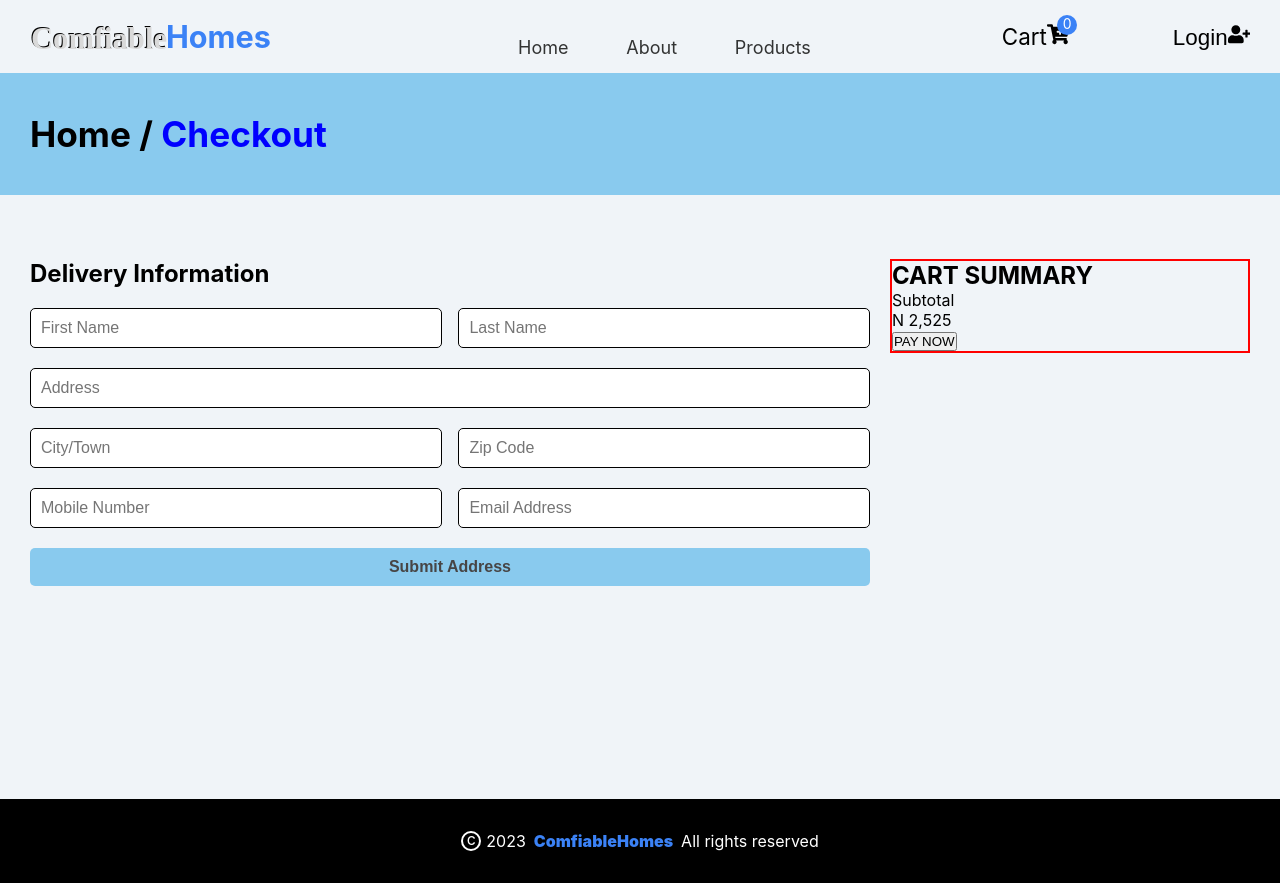
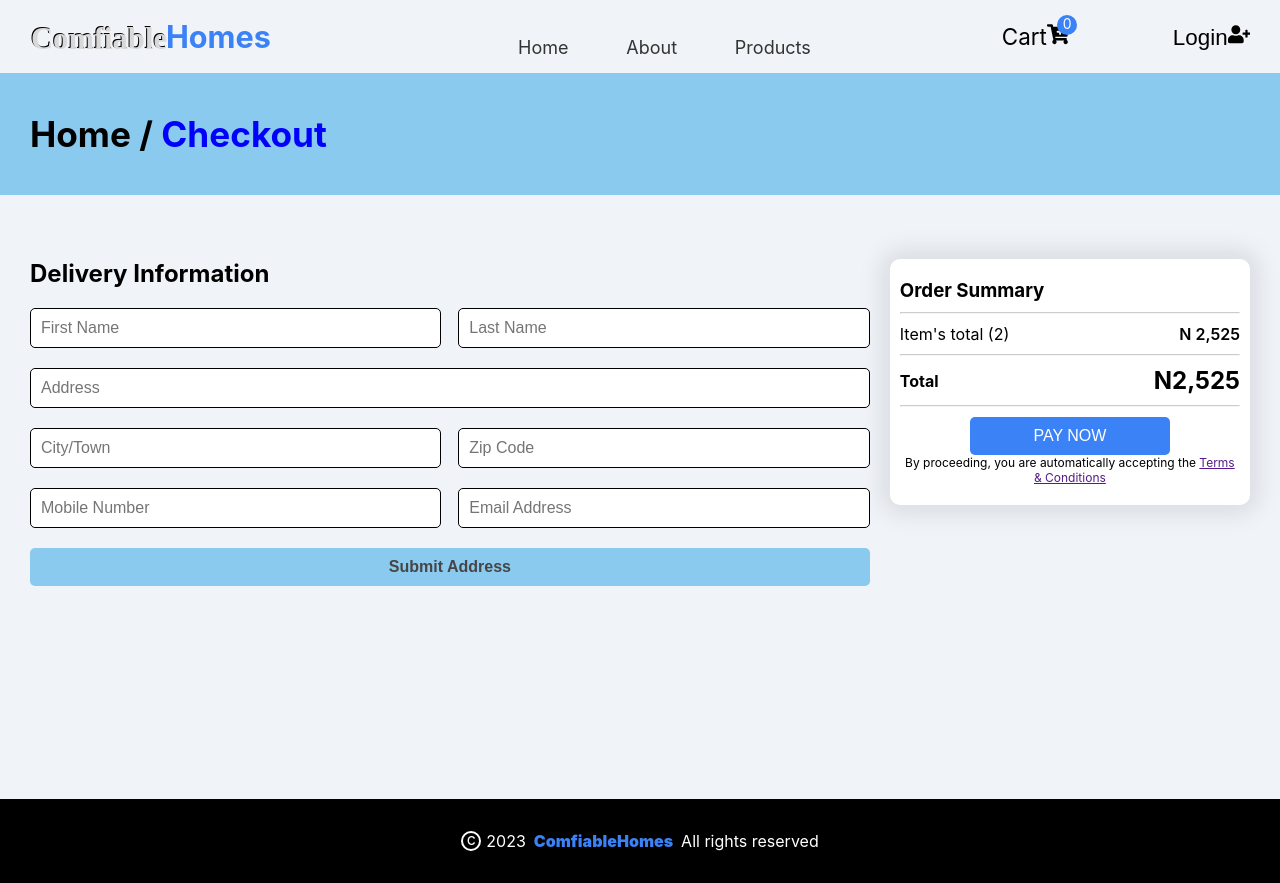
Before and after one commit to bezbrain/ComfiableHomes, a React (Vite) app: page /checkout in a window 1280 px wide. Built offline with nearby package versions, Linux system fonts and the light colour scheme; no server answers.

Commit message:
Design the pay now section

```diff
--- a/src/components/routes/checkout/cartSummary.jsx
+++ b/src/components/routes/checkout/cartSummary.jsx
@@ -4,12 +4,25 @@ import "../../../styles/checkout/cartSummary.css";
 const CartSummary = () => {
   return (
     <div className="checkout-cart-summary">
-      <h2>CART SUMMARY</h2>
-      <div>
-        <p>Subtotal</p>
+      <h3>Order Summary</h3>
+      <hr />
+      <div className="items-total">
+        <p>
+          Item's total <span>(2)</span>
+        </p>
         <p>N 2,525</p>
       </div>
-      <button>PAY NOW</button>
+      <hr />
+      <div className="checkout-items-total">
+        <h4>Total</h4>
+        <h2>N2,525</h2>
+      </div>
+      <hr />
+      <button className="checkout-pay-now-btn">PAY NOW</button>
+      <p className="checkout-condition">
+        By proceeding, you are automatically accepting the{" "}
+        <a href="">Terms & Conditions</a>
+      </p>
     </div>
   );
 };
--- a/src/styles/checkout/cartSummary.css
+++ b/src/styles/checkout/cartSummary.css
@@ -1,7 +1,52 @@
 .checkout-cart-summary {
-  border: 2px solid red;
+  /* border: 2px solid red; */
+  background-color: #fff;
+  padding: 20px 10px;
   align-self: flex-start;
   width: 30%;
+  border-radius: 10px;
+  box-shadow: 0px 0px 25px 8px rgba(0, 0, 0, 0.1);
+}
+
+.items-total {
+  display: flex;
+  justify-content: space-between;
+  align-items: center;
+}
+.items-total > p:last-child {
+  font-weight: 600;
+}
+
+.checkout-items-total {
+  display: flex;
+  justify-content: space-between;
+  align-items: center;
+}
+
+.checkout-pay-now-btn {
+  width: 200px;
+  display: block;
+  margin-inline: auto;
+  padding-block: 10px;
+  font-size: 1rem;
+  background-color: var(--darkblue);
+  color: #fff;
+  border: none;
+  border-radius: 5px;
+  cursor: pointer;
+}
+.checkout-pay-now-btn:hover {
+  transform: scale(1.02);
+}
+
+hr {
+  margin-block: 10px;
+  opacity: 0.5;
+}
+
+.checkout-condition {
+  font-size: 12px;
+  text-align: center;
 }
 
 @media screen and (max-width: 800px) {
```
